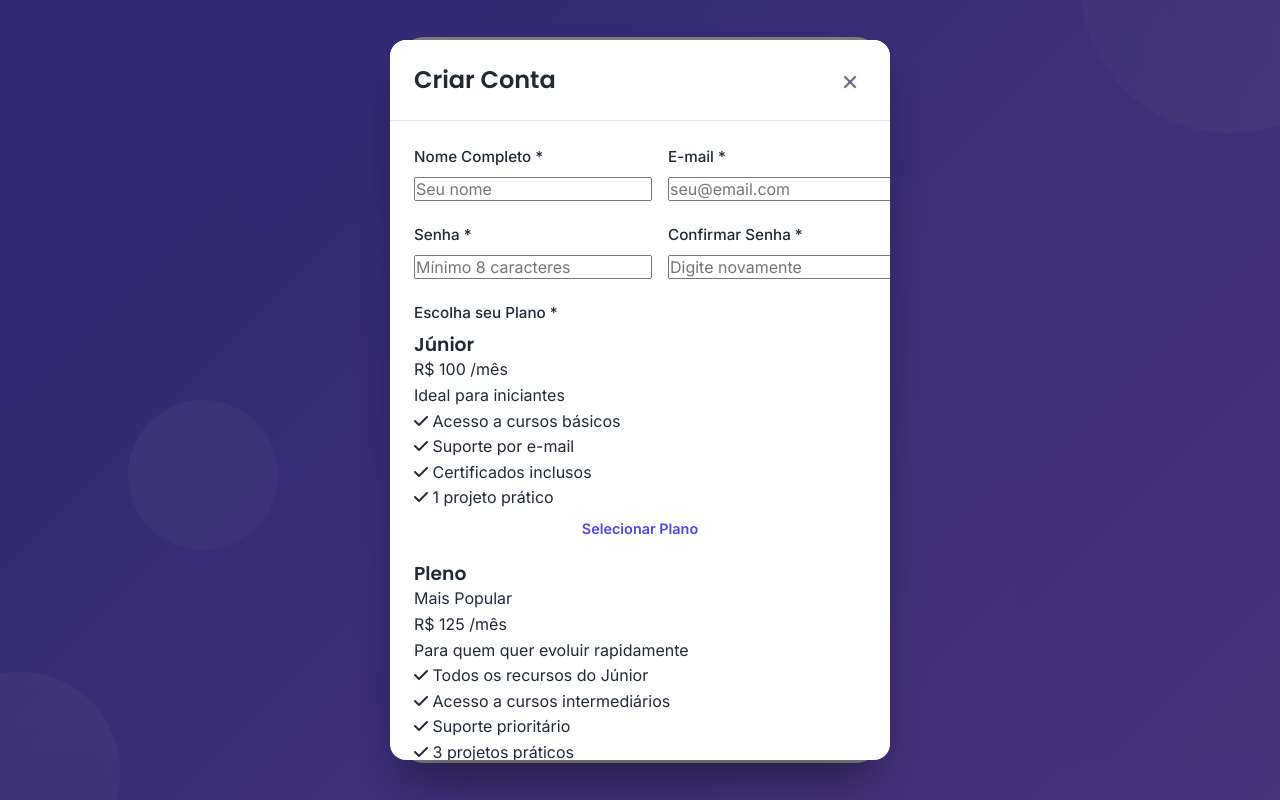
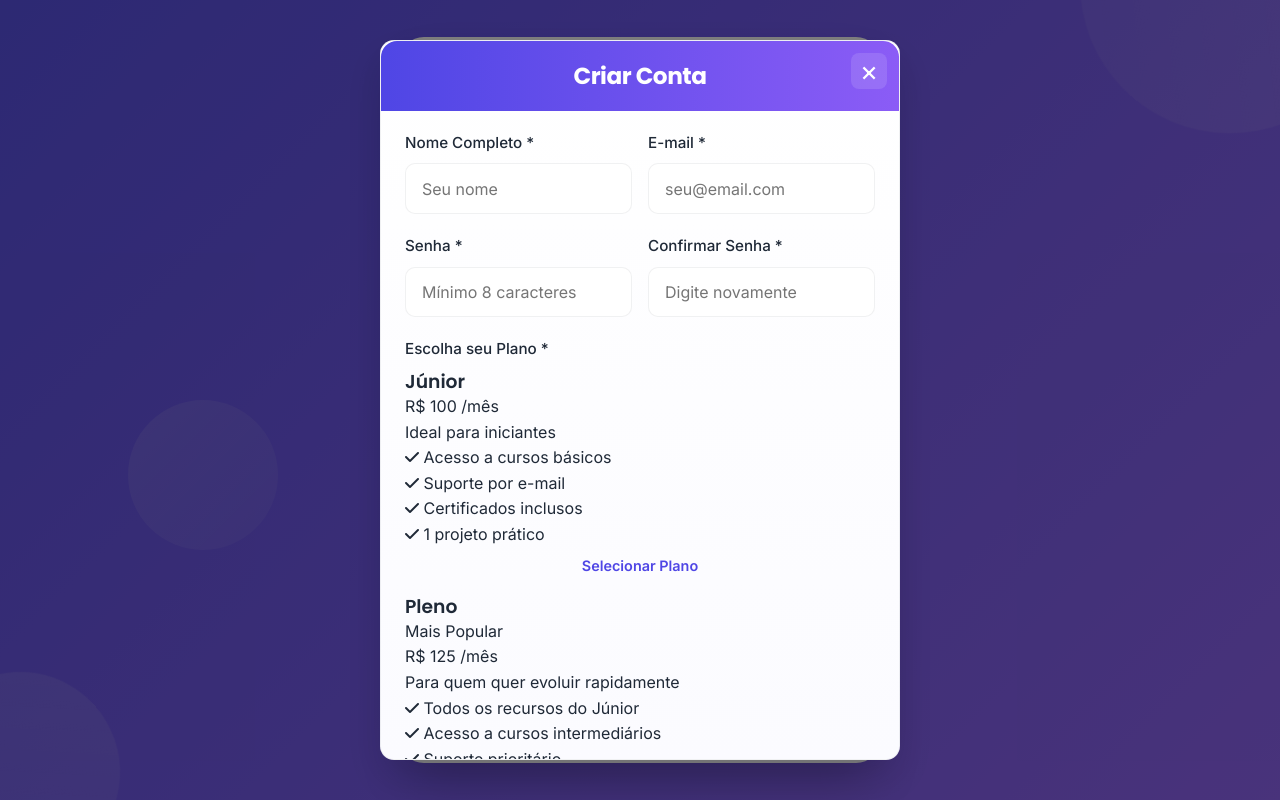
Before and after one commit to contatonovatek-coder/Novatek-Aulas, a plain HTML site: page index.html in a window 1280 px wide. Both pictures are taken after a click on the link "Criar agora". Drawn offline with nearby package versions, Linux system fonts and the light colour scheme.

Commit message:
atualizando telas novamente

```diff
--- a/js/main.js
+++ b/js/main.js
@@ -8,6 +8,7 @@ class MainApp {
         this.initRoutes();
         this.checkAuth();
         this.initThemeToggle();
+        this.initAuthEvents();
     }
 
     initRoutes() {
@@ -44,6 +45,25 @@ class MainApp {
                 const newTheme = currentTheme === 'light' ? 'dark' : 'light';
                 ui.setTheme(newTheme);
             }
+        });
+    }
+
+    initAuthEvents() {
+        document.addEventListener('click', (e) => {
+            const btn = e.target.closest('#logout-btn, #logout-menu-btn');
+            if (!btn) return;
+            e.preventDefault();
+            auth.logout();
+
+            // Garantir que a tela de login (tela inicial) esteja visível
+            const loginScreen = document.getElementById('login-screen');
+            const painel = document.getElementById('painel-do-aluno');
+            if (loginScreen) loginScreen.classList.remove('hidden');
+            if (painel) painel.classList.add('hidden');
+
+            // Resetar rota atual e rolar ao topo
+            if (window.router) router.currentRoute = null;
+            window.scrollTo(0, 0);
         });
     }
 
--- a/style.css
+++ b/style.css
@@ -1980,6 +1980,97 @@ img {
     margin-bottom: 0;
 }
 
+/* =========================
+   REGISTER MODAL (visual only)
+   ======================== */
+#register-modal .modal-content {
+    max-width: 520px;
+    border-radius: 14px;
+    overflow: hidden;
+    box-shadow: 0 18px 40px rgba(2,6,23,0.12);
+    border: 1px solid rgba(15,23,42,0.06);
+    background: linear-gradient(180deg, #ffffff 0%, #fbfbff 100%);
+}
+
+#register-modal .modal-header {
+    padding: 1.25rem 1.5rem;
+    background: linear-gradient(90deg, var(--primary-color), var(--secondary-color));
+    color: #fff;
+    border-bottom: none;
+    display: flex;
+    align-items: center;
+    justify-content: center;
+}
+
+#register-modal .modal-header h2 {
+    font-size: 1.45rem;
+    font-weight: 700;
+    letter-spacing: -0.02em;
+    margin: 0;
+}
+
+#register-modal .modal-header .modal-close {
+    position: absolute;
+    right: 12px;
+    top: 12px;
+    background: rgba(255,255,255,0.12);
+    color: #fff;
+    width: 36px;
+    height: 36px;
+    display: flex;
+    align-items: center;
+    justify-content: center;
+    border-radius: 8px;
+    transition: background-color .15s ease, transform .12s ease;
+}
+
+#register-modal .modal-header .modal-close:hover {
+    background: rgba(255,255,255,0.18);
+    transform: translateY(-2px);
+}
+
+#register-modal .modal-body {
+    padding: 1.25rem 1.5rem 1.75rem 1.5rem;
+}
+
+#register-modal .form-group input[type="text"],
+#register-modal .form-group input[type="email"],
+#register-modal .form-group input[type="password"] {
+    width: 100%;
+    padding: 0.9rem 1rem;
+    border: 1.5px solid rgba(15,23,42,0.06);
+    border-radius: 10px;
+    box-shadow: inset 0 1px 0 rgba(255,255,255,0.6);
+    transition: border-color .12s ease, box-shadow .12s ease;
+}
+
+#register-modal .form-group input:focus {
+    outline: none;
+    border-color: rgba(79,70,229,0.9);
+    box-shadow: 0 6px 18px rgba(79,70,229,0.08);
+}
+
+#register-modal .plans-selection { display: flex; gap: 0.75rem; flex-wrap: wrap; }
+
+#register-modal .btn-register {
+    width: 100%;
+    padding: 0.95rem;
+    border-radius: 10px;
+    font-weight: 700;
+    background: linear-gradient(90deg, var(--primary-color) 0%, var(--secondary-color) 100%);
+    color: #fff;
+    border: none;
+    box-shadow: 0 12px 30px rgba(124,58,237,0.12);
+    transition: transform .14s ease, box-shadow .14s ease;
+}
+
+#register-modal .btn-register:hover { transform: translateY(-3px); box-shadow: 0 20px 40px rgba(124,58,237,0.16); }
+
+@media (max-width: 560px) {
+    #register-modal .modal-content { margin: 0 0.5rem; }
+    #register-modal .modal-header h2 { font-size: 1.2rem; }
+}
+
 /* Estilos específicos para modal de gerenciamento de usuários (seguir design do site) */
 .admin-user-modal .modal-body .form-row {
     align-items: flex-start;
```
